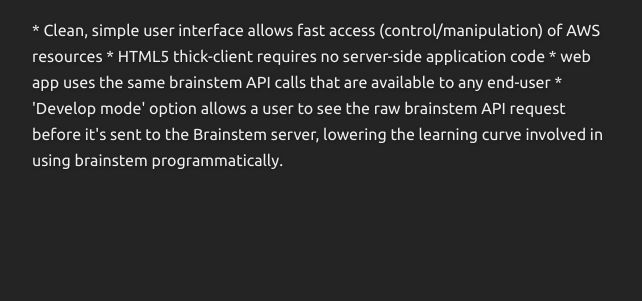
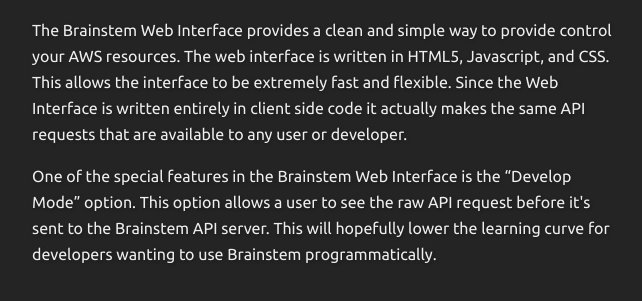
Before and after one commit to vnc/brainstem-about, a plain HTML site: page index.html in a window 1280 px wide. Shown: the part 3781-4082 px from the top of the page, without its empty margins (95-737 px from the left). Drawn offline with nearby package versions, Linux system fonts and the light colour scheme.

Commit message:
web changes

```diff
--- a/index.html
+++ b/index.html
@@ -80,11 +80,10 @@
 				<section id="web_interface">
 					<h2><img src="img/light.png" align="center"/>Brainstem Web Interface</h2>
 					<p>
-						* Clean, simple user interface allows fast access (control/manipulation) of AWS resources
-						* HTML5 thick-client requires no server-side application code
-						* web app uses the same brainstem API calls that are available to any end-user
-						* 'Develop mode' option allows a user to see the raw brainstem API request before it's sent to the Brainstem server, lowering the learning curve involved in using brainstem programmatically.
-					</p>
+					The Brainstem Web Interface provides a clean and simple way to provide control your AWS resources. The web interface is written in HTML5, Javascript, and CSS. This allows the interface to be extremely fast and flexible. Since the Web Interface is written entirely in client side code it actually makes the same API requests that are available to any user or developer.
+					</p><p>
+					One of the special features in the Brainstem Web Interface is the “Develop Mode” option. This option allows a user to see the raw API request before it's sent to the Brainstem API server. This will hopefully lower the learning curve for developers wanting to use Brainstem programmatically.
+				</p>
 				</section>
 				<section id="development">
 					<h2><img src="img/processing.png" align="center"/> Brainatem Development</h2>
```
